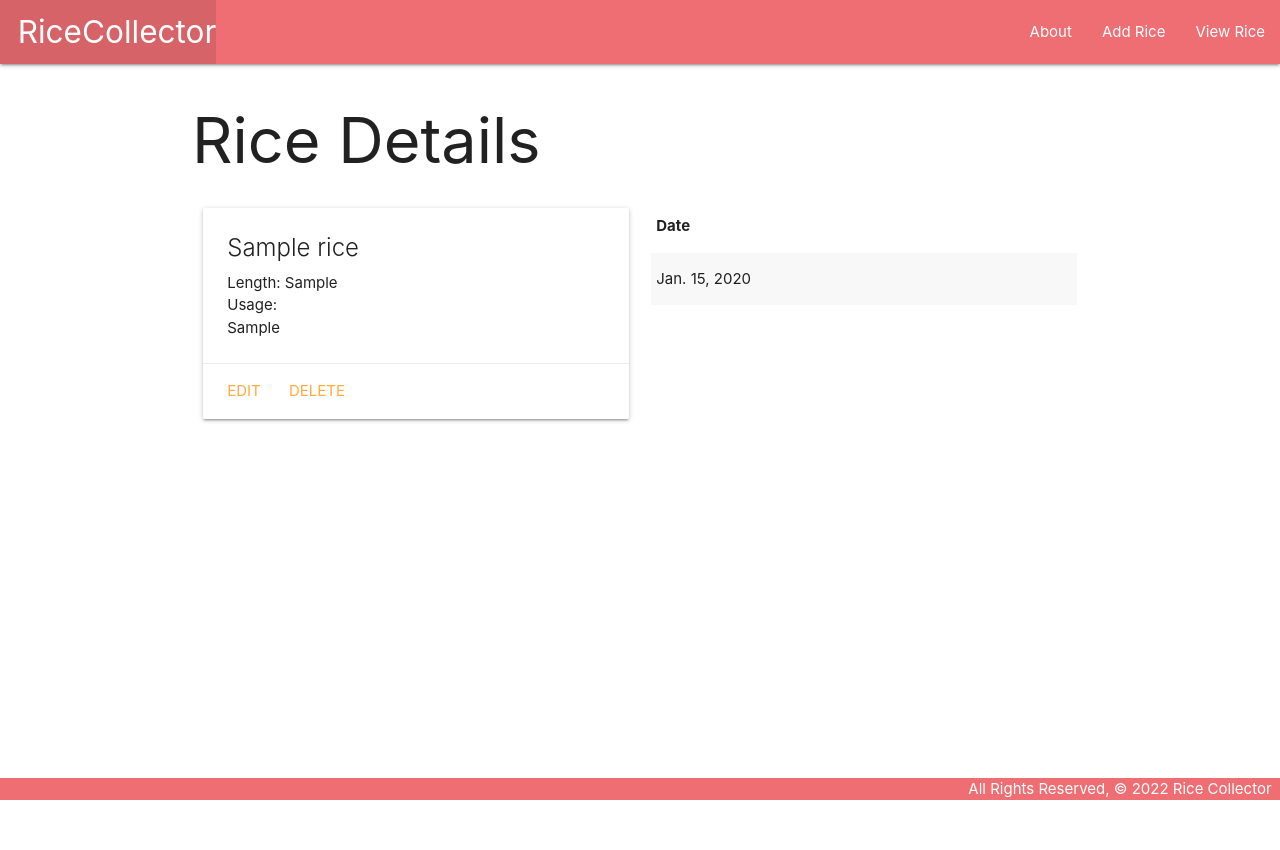
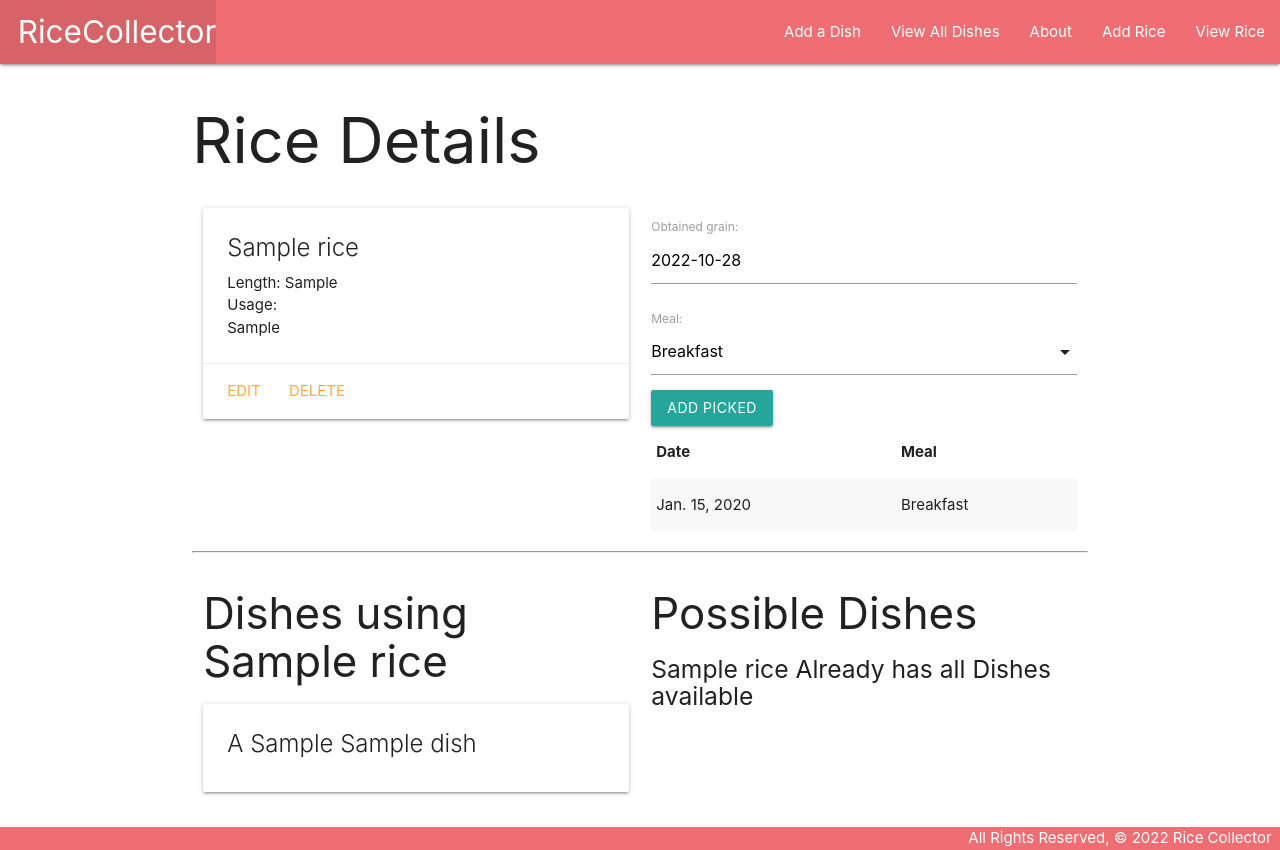
Before and after one commit to nackho/ricecollector, a Django app: page /rice/1/ in a window 1280 px wide. Before the commit the page ends 800 px from the top, so only its background shows below. Run offline with Django 4.2, Linux system fonts and the light colour scheme; tables that the repository leaves empty hold one stand-in row (values such as "Sample post").

Commit message:
Added dish model with full crud and forms.

```diff
--- /dev/null
+++ b/main_app/forms.py
@@ -0,0 +1,7 @@
+from django.forms import ModelForm
+from .models import Picked
+
+class PickedForm(ModelForm):
+  class Meta:
+    model = Picked
+    fields = ['date', 'meal']
--- a/main_app/models.py
+++ b/main_app/models.py
@@ -2,22 +2,47 @@ from pyexpat import model
 from django.db import models
 from django.urls import reverse
 
+MEALS = (
+    ('B', 'Breakfast'),
+    ('L', 'Lunch'),
+    ('D', 'Dinner')
+)
+
 # Create your models here.
+
+class Dish(models.Model):
+  name = models.CharField(max_length=50)
+  ethnicity = models.CharField(max_length=20)
+
+  def __str__(self):
+    return self.name
+
+  def get_absolute_url(self):
+    return reverse('dishes_detail', kwargs={'pk': self.id})
+
 class Rice(models.Model):
     name = models.CharField(max_length=100)
     length = models.CharField(max_length=100)
     usage = models.TextField(max_length=250)
-
-class Picked(models.Model):
-    date = models.DateField('Obtained grain')
-
-    cat = models.ForeignKey(Rice, on_delete=models.CASCADE)
-
-    def __str__(self):
-        return f"Obtained the grain on {self.date}."
+    dishes = models.ManyToManyField(Dish)
 
     def __str__(self):
         return self.name
 
     def get_absolute_url(self):
         return reverse('detail', kwargs={'rice_id': self.id})
+
+class Picked(models.Model):
+    date = models.DateField('Obtained grain')
+    meal = models.CharField(max_length=1, choices=MEALS, default=MEALS[0][0])
+
+    rice = models.ForeignKey(
+        Rice,
+        on_delete=models.CASCADE
+    )
+
+    def __str__(self):
+        return f"{self.get_meal_display()} on {self.date}"
+
+    class Meta:
+        ordering = ['-date']
--- a/main_app/templates/base.html
+++ b/main_app/templates/base.html
@@ -9,6 +9,7 @@
   <title>Rice Collector</title>
   <link rel="stylesheet" href="https://cdnjs.cloudflare.com/ajax/libs/materialize/1.0.0/css/materialize.min.css">
   <link rel="stylesheet" type="text/css" href="{% static 'css/style.css' %}">
+  <script src="https://cdnjs.cloudflare.com/ajax/libs/materialize/1.0.0/js/materialize.min.js"></script>
 </head>
 <body>
   <header class="navbar-fixed">
@@ -18,6 +19,8 @@
           <li><a href="{% url 'home' %}" class="left brand-logo">&nbsp;&nbsp;RiceCollector</a></li>
         </ul>
         <ul class="right">
+          <li><a href="{% url 'dishes_create' %}">Add a Dish</a></li>
+          <li><a href="{% url 'dishes_index' %}">View All Dishes</a></li>
           <li><a href="{% url 'about' %}">About</a></li>
           <li><a href="{% url 'rice_create' %}">Add Rice</a></li>
           <li><a href="{% url 'index' %}">View Rice</a></li>
--- a/main_app/templates/rice/detail.html
+++ b/main_app/templates/rice/detail.html
@@ -18,18 +18,77 @@
     </div>
   </div>
   <div class="col s6">
+    <form action="{% url 'add_picked' rice.id %}" method="POST">
+      {% csrf_token %}
+      {{ picked_form.as_p }}
+      <input type="submit" class="btn" value="Add Picked">
+    </form>
     <table class="striped">
       <thead>
-        <tr><th>Date</th></tr>
+        <tr><th>Date</th><th>Meal</th></tr>
       </thead>
       <tbody>
         {% for picked in rice.picked_set.all %}
           <tr>
             <td>{{picked.date}}</td>
+            <td>{{picked.get_meal_display}}</td>
           </tr>
         {% endfor %}
       </tbody>
     </table>
   </div>
 </div>
+<hr>
+<div class="row">
+  <div class="col s6">
+    <h3>Dishes using {{ rice.name }}</h3>
+    {% if rice.dishes.count %}
+      {% for dish in rice.dishes.all %}
+        <div class="card">
+          <div class="card-content">
+            <span class="card-title">
+              A <span style="ethnicity: {{ dish.ethnicity }}">{{ dish.ethnicity }}</span> {{ dish.name }}
+            </span>
+          </div>
+        </div>
+      {% endfor %}
+    {% else %}
+      <h5>No Dishes</h5>
+    {% endif %}
+  </div>
+  <div class="col s6">
+    <h3>Possible Dishes</h3>
+    {% if dishes.count %}
+      {% for dish in dishes.all %}
+        <div class="card">
+          <div class="card-content">
+            <span class="card-title">
+              A <span style="ethnicity: {{ dish.ethnicity }}">{{ dish.ethnicity }}</span> {{ dish.name }}
+            </span>
+          </div>
+          <div class="card-action">
+            <form action="{% url 'assoc_dish' rice.id dish.id %}" method="POST">
+              {% csrf_token %}
+              <button type="submit" class="btn">Add</button>
+            </form>
+          </div>
+        </div>
+      {% endfor %}
+    {% else %}
+      <h5>{{rice.name}} Already has all Dishes available</h5>
+    {% endif %}
+  </div>
+</div>
+<script>
+  const dateEl = document.getElementById('id_date');
+  M.Datepicker.init(dateEl, {
+    format: 'yyyy-mm-dd',
+    defaultDate: new Date(),
+    setDefaultDate: true,
+    autoClose: true
+  });
+
+  const selectEl = document.getElementById('id_meal');
+  M.FormSelect.init(selectEl);
+</script>
 {% endblock %}
--- a/main_app/urls.py
+++ b/main_app/urls.py
@@ -10,4 +10,12 @@ urlpatterns = [
     path('rice/create/', views.RiceCreate.as_view(), name='rice_create'),
     path('rice/<int:pk>/update', views.RiceUpdate.as_view(), name='rice_update'),
     path('rice/<int:pk>/delete', views.RiceDelete.as_view(), name='rice_delete'),
+    path('rice/<int:rice_id>/add_picked/', views.add_picked, name='add_picked'),
+    path('rice/<int:rice_id>/assoc_dish/<int:dish_id>/', views.assoc_dish, name='assoc_dish'),
+    path('dishes/', views.DishList.as_view(), name='dishes_index'),
+    path('dishes/<int:pk>/', views.DishDetail.as_view(), name='dishes_detail'),
+    path('dishes/create/', views.DishCreate.as_view(), name='dishes_create'),
+    path('dishes/<int:pk>/update/', views.DishUpdate.as_view(), name='dishes_update'),
+    path('dishes/<int:pk>/delete/', views.DishDelete.as_view(), name='dishes_delete'),
+
 ]
--- a/main_app/views.py
+++ b/main_app/views.py
@@ -1,6 +1,8 @@
-from django.shortcuts import render
+from django.shortcuts import render, redirect
 from django.views.generic.edit import CreateView, UpdateView, DeleteView
-from .models import Rice
+from django.views.generic import ListView, DetailView
+from .models import Rice, Dish
+from .forms import PickedForm
 from django.views.generic import ListView
 from django.http import HttpResponse
 # Create your views here.
@@ -20,11 +22,22 @@ def rice_index(request):
 
 def rice_detail(request, rice_id):
     rice = Rice.objects.get(id=rice_id)
-    return render(request, 'rice/detail.html', { 'rice': rice})
+    id_list = rice.dishes.all().values_list('id')
+    dishes_rice_doesnt_have = Dish.objects.exclude(id__in=id_list)
+    picked_form = PickedForm()
+    return render(request, 'rice/detail.html', { 'rice': rice, 'picked_form': picked_form, 'dishes': dishes_rice_doesnt_have})
+
+def add_picked(request, rice_id):
+    form = PickedForm(request.POST)
+    if form.is_valid():
+        new_picked = form.save(commit=False)
+        new_picked.rice_id = rice_id
+        new_picked.save()
+    return redirect ('detail', rice_id=rice_id)
 
 class RiceCreate(CreateView):
     model = Rice
-    fields = '__all__'
+    fields = ['name', 'length', 'usage']
     success_url = '/rice/'
 
 class RiceUpdate(UpdateView):
@@ -34,3 +47,25 @@ class RiceUpdate(UpdateView):
 class RiceDelete(DeleteView):
     model = Rice
     success_url = '/rice/'
+
+def assoc_dish(request, rice_id, dish_id):
+  Rice.objects.get(id=rice_id).dishes.add(dish_id)
+  return redirect('detail', rice_id=rice_id)
+
+class DishList(ListView):
+  model = Dish
+
+class DishDetail(DetailView):
+  model = Dish
+
+class DishCreate(CreateView):
+  model = Dish
+  fields = '__all__'
+
+class DishUpdate(UpdateView):
+  model = Dish
+  fields = ['name', 'ethnicity']
+
+class DishDelete(DeleteView):
+  model = Dish
+  success_url = '/dishes/'
```
Also changed, not shown: main_app/templates/main_app/dish_confirm_delete.html (added, +13 -0 lines), main_app/templates/main_app/dish_detail.html (added, +20 -0 lines), main_app/templates/main_app/dish_form.html (added, +19 -0 lines), main_app/templates/main_app/dish_list.html (added, +17 -0 lines), main_app/migrations/0002_picked.py, main_app/migrations/0003_dishes_alter_picked_options.py (added), main_app/migrations/0004_rename_dishes_dish_rename_ethnicity_dish_ethnicity.py (added), main_app/migrations/0005_rice_dishes.py (added).
